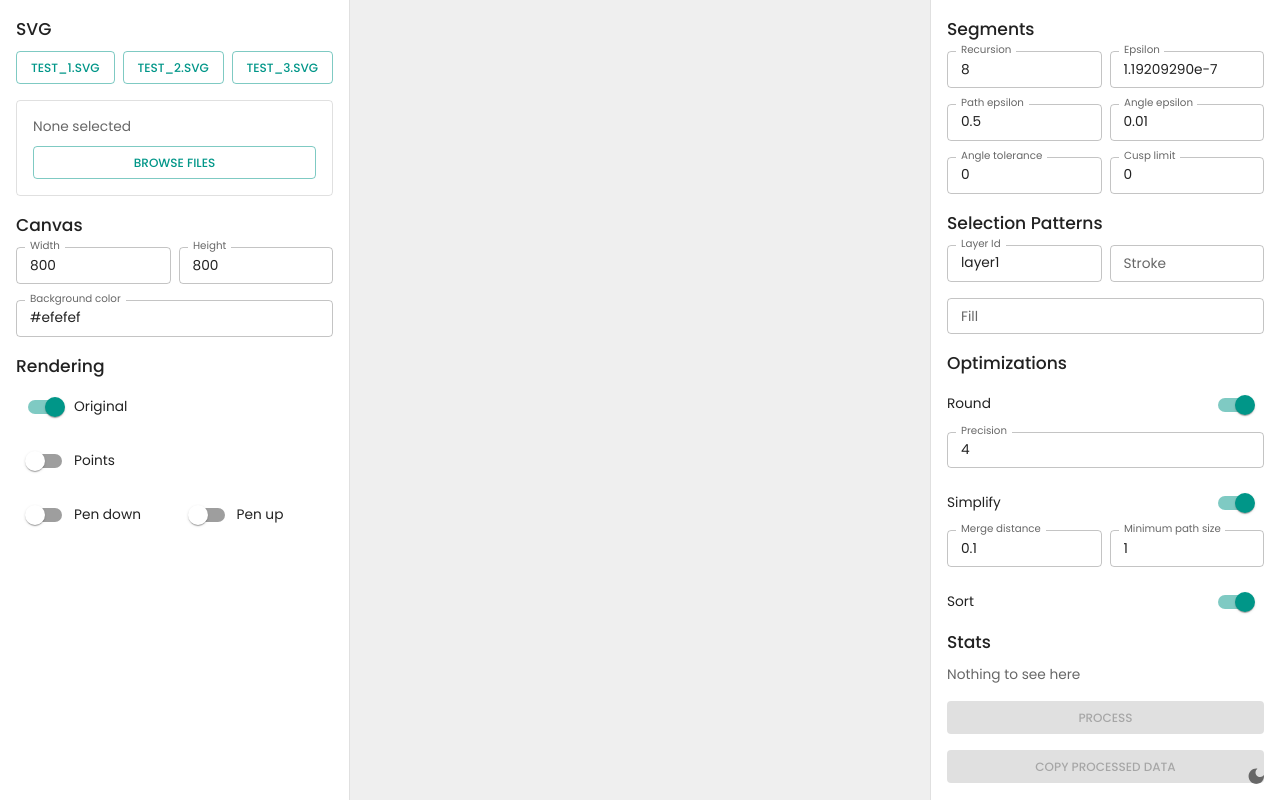
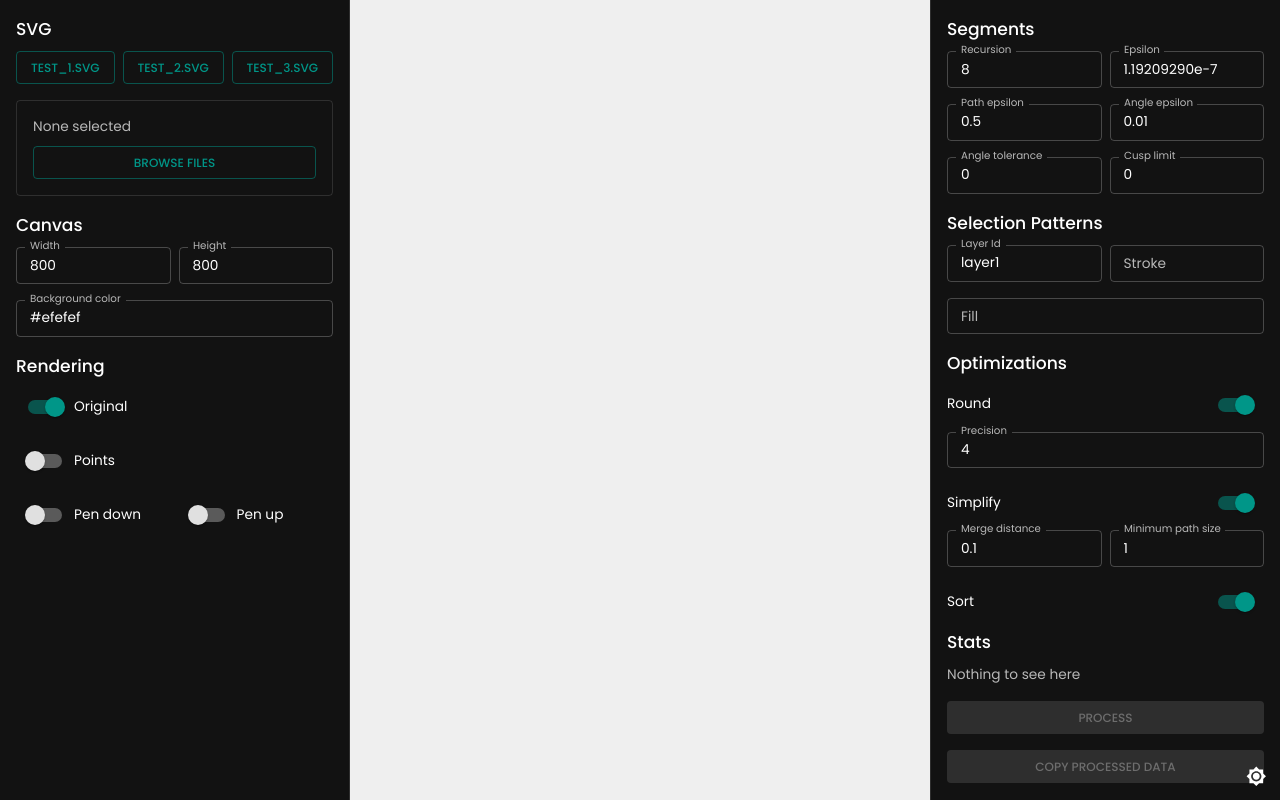
Before and after one commit to dtgreene/plotter-playground, a React (Vite) app: page / in a window 1280 px wide. Built offline with nearby package versions, Linux system fonts and the light colour scheme.

Commit message:
Set dark mode true by default

```diff
--- a/src/contexts/MuiProvider.jsx
+++ b/src/contexts/MuiProvider.jsx
@@ -19,7 +19,7 @@ const baseTheme = {
 };
 
 export const MuiProvider = ({ children }) => {
-  const [isDark, setIsDark] = useLocalStorage('plotter-playground:dark', false);
+  const [isDark, setIsDark] = useLocalStorage('plotter-playground:dark', true);
 
   const theme = useMemo(
     () =>
```
